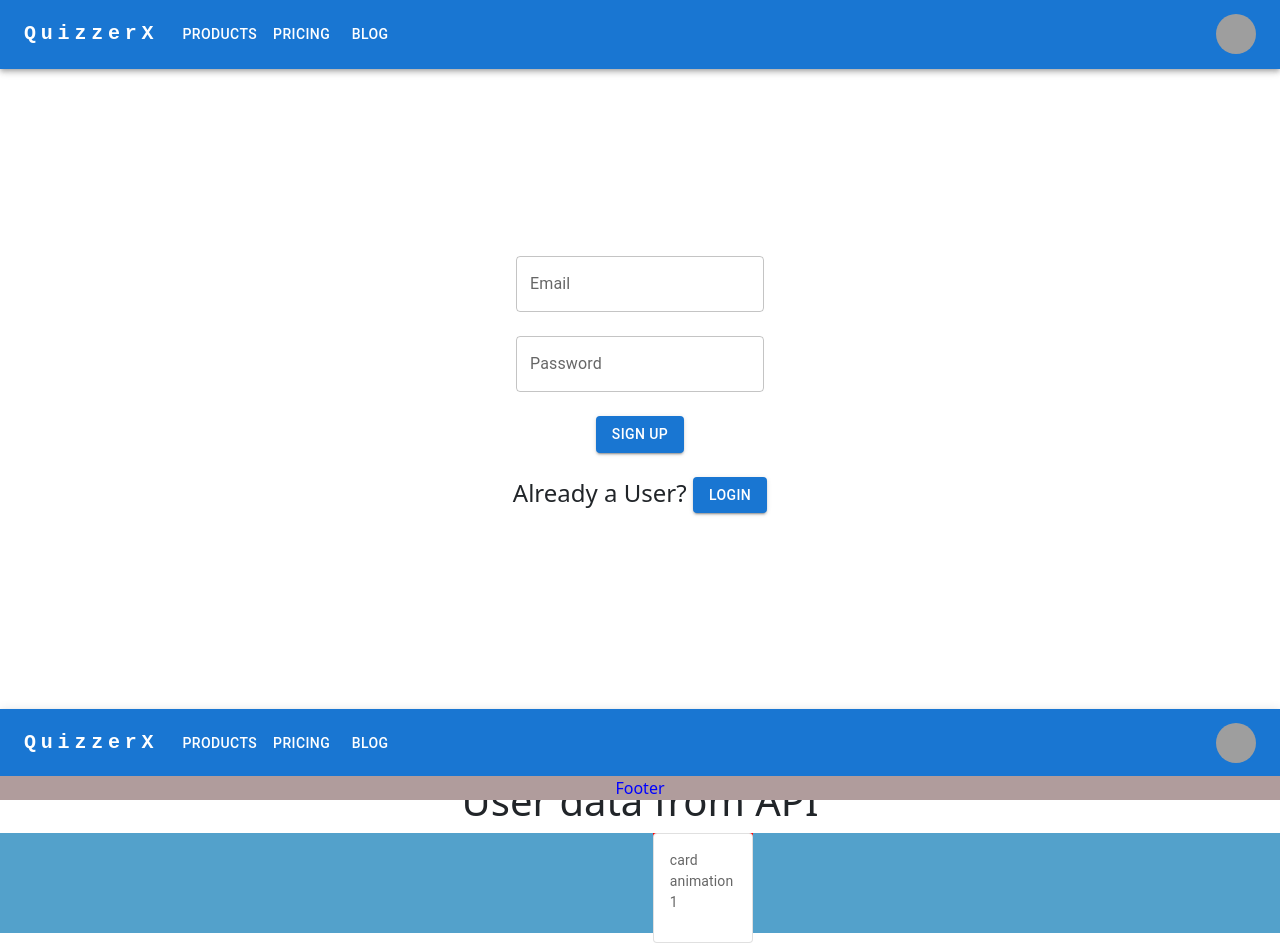
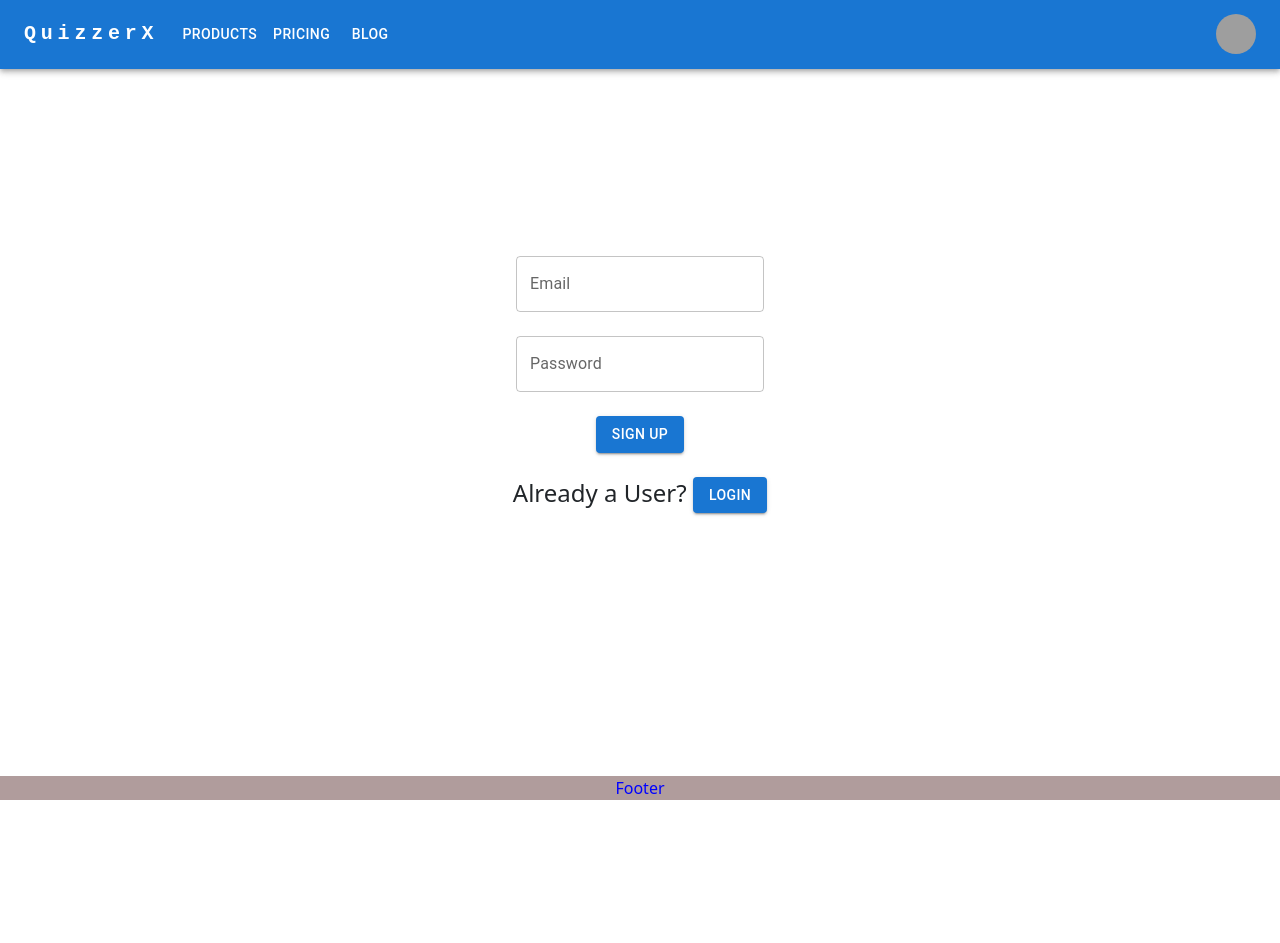
Before and after one commit to shashank08090/NextQuizzer, a Next.js app: page / in a window 1280 px wide. After the commit the page ends 800 px from the top, so only its background shows below. Built offline with nearby package versions, Linux system fonts and the light colour scheme; grey boxes are pictures that could not be loaded.

Commit message:
bug fixing

```diff
--- a/pages/index.js
+++ b/pages/index.js
@@ -10,7 +10,7 @@ export default function Home() {
   return (
     <div className={styles.container}>
       <Welcome />
-      <Quiz />
+      {/* <Quiz /> */}
 
       {/* </Router> */}
     </div>
```
